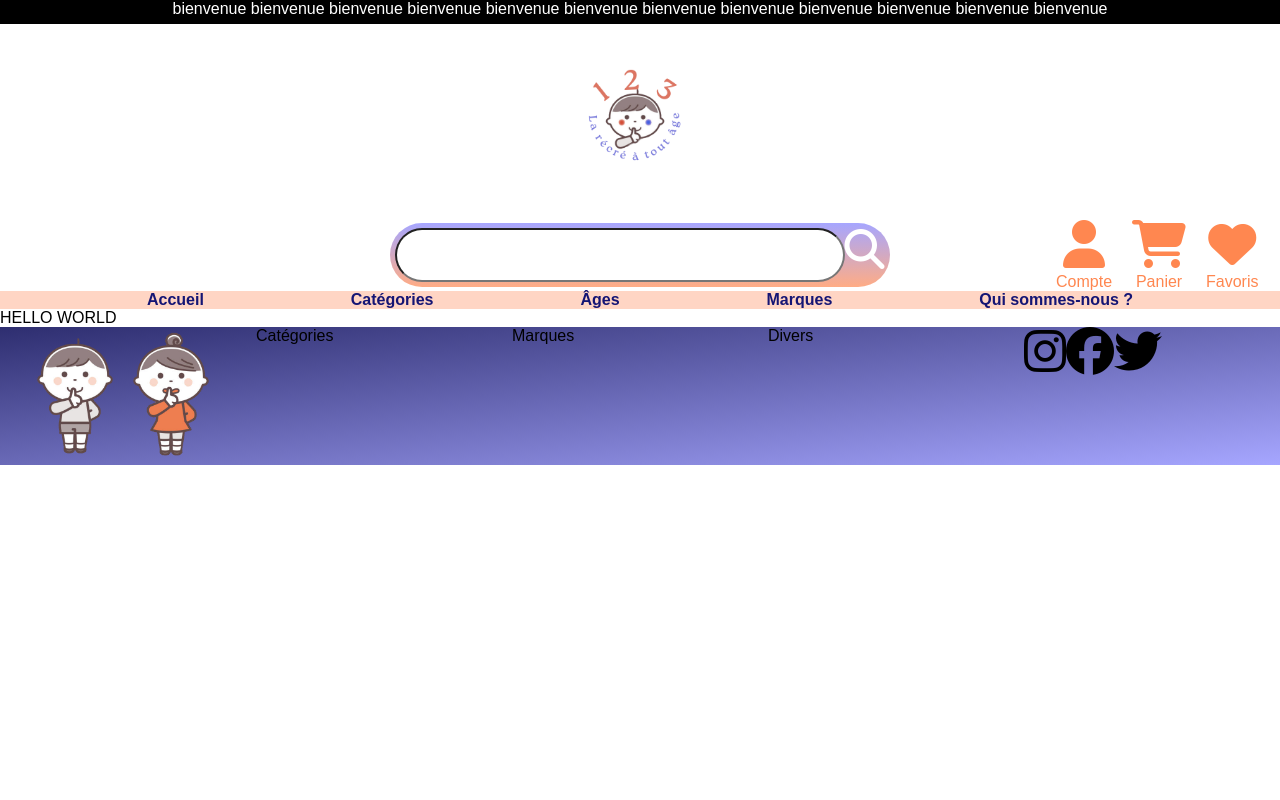
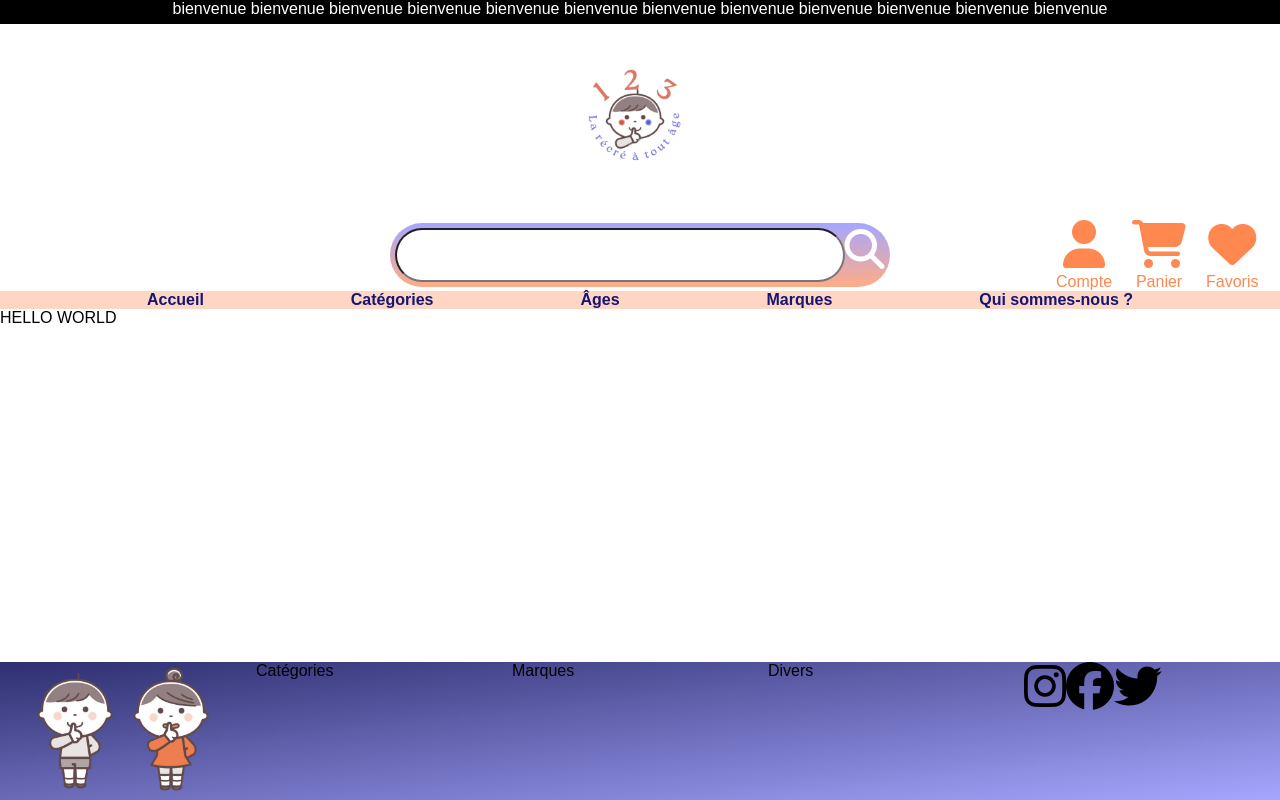
Before and after one commit to ugzer-13/LesPetits, a CodeIgniter 4 app: the page made by app/Views/accueil.php in a window 1280 px wide. Run offline with PHP 8.4 and a stand-in for CodeIgniter, Linux system fonts and the light colour scheme; the template is opened without the code that fills it, so the values that code supplies are empty; some libraries are stand-ins or nearby versions.

Commit message:
footer en bas

```diff
--- a/app/Views/Template/base.php
+++ b/app/Views/Template/base.php
@@ -21,7 +21,6 @@
 
         </header>
         <?= $this->renderSection('custombody') ?>
-
         <?php include('footer.php'); ?>
     </div>
 
--- a/app/Views/accueil.php
+++ b/app/Views/accueil.php
@@ -3,5 +3,5 @@
 <title>Hello acceuil</title>
 <?= $this->endSection() ?>
 <?= $this->section('custombody') ?>
-<div>HELLO WORLD</div>
+<div id="corps">HELLO WORLD </div>
 <?= $this->endSection() ?>
--- a/public/style/style.css
+++ b/public/style/style.css
@@ -12,6 +12,12 @@
     flex-direction: column;
     width: 100%;
     margin: auto;
+    justify-content: stretch;
+    min-height: 100%;
+}
+
+html, body{
+    height: 100%;
 }
 
 #logo-top {
@@ -137,3 +143,8 @@ footer {
     color: rgb(0, 0, 0);
     font-size: 3em;
 }
+
+#corps{
+    flex-grow: 1;
+
+}
```
